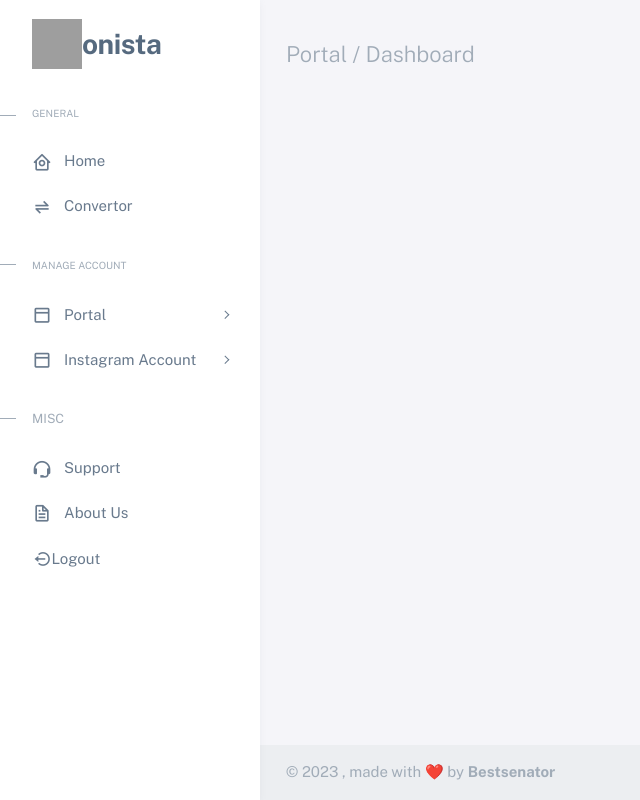
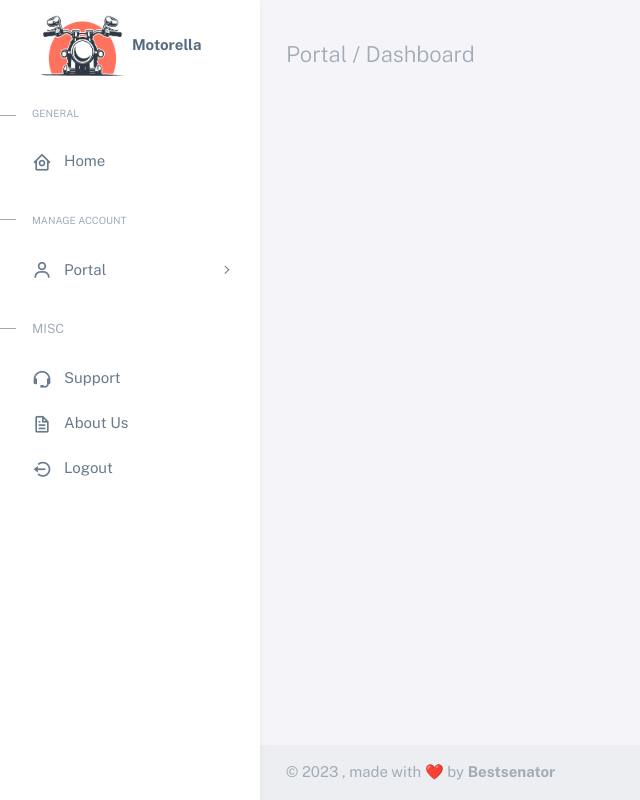
Before and after one commit to Bestsenator/Bike-Delivery, a Django app: template portal/templates/portal/index.html in a window 1280 px wide. Shown: the whole page, without its empty margins (0-640 px from the left). Run offline with Django 4.2, Linux system fonts and the light colour scheme; the template is opened without the code that fills it, so the values that code supplies are empty; some libraries are stand-ins or nearby versions; grey boxes are pictures that could not be loaded.

Commit message:
edit menu's - v2

```diff
--- a/templates/includes/menu-login.html
+++ b/templates/includes/menu-login.html
@@ -12,23 +12,12 @@
                         General
                     </a><ul class="dropdown-menu" aria-labelledby="navbarDropdown1">
                         <li><a class="dropdown-item" href="{% url 'index-main' %}"><i class="menu-icon tf-icons bx bx-home-circle"></i> Home</a></li>
-                        <li><a class="dropdown-item" href="{% url 'convertor-main' %}"><i class='menu-icon tf-icons bx bx-transfer-alt'></i> Convertor</a></li>
                     </ul>
                     </li>
                     <li class="nav-item dropdown"><a class="nav-link dropdown-toggle" href="javascript:void(0)" id="navbarDropdown2" role="button" data-bs-toggle="dropdown" aria-expanded="false">
                         Portal
                     </a><ul class="dropdown-menu" aria-labelledby="navbarDropdown2">
                         <li><a class="dropdown-item" href="{% url 'portal-main' %}">Dashboard</a></li>
-                        <li><a class="dropdown-item" href="{% url 'portal-profile' %}">Profile</a></li>
-                        <li><a class="dropdown-item" href="{% url 'portal-reports' %}">Reports</a></li>
-                    </ul>
-                    </li>
-                    <li class="nav-item dropdown"><a class="nav-link dropdown-toggle" href="javascript:void(0)" id="navbarDropdown2" role="button" data-bs-toggle="dropdown" aria-expanded="false">
-                      Instagram Account
-                    </a><ul class="dropdown-menu" aria-labelledby="navbarDropdown2">
-                        <li><a class="dropdown-item" href="{% url 'portal-main' %}">Post</a></li>
-                        <li><a class="dropdown-item" href="{% url 'portal-main' %}">Story</a></li>
-                        <li><a class="dropdown-item" href="{% url 'portal-main' %}">Scheduler</a></li>
                     </ul>
                     </li>
                     <li class="nav-item dropdown"><a class="nav-link dropdown-toggle" href="javascript:void(0)" id="navbarDropdown2" role="button" data-bs-toggle="dropdown" aria-expanded="false">
@@ -46,13 +35,12 @@
     <!-- Menu -->
     <aside id="layout-menu" class="layout-menu menu-vertical menu bg-menu-theme">
               <div class="app-brand demo">
-                <a href="{% url 'index-main' %}" class="app-brand-link">
+                <a href="" class="app-brand-link">
                   <span class="app-brand-logo demo">
-                    <img src="{% static 'img/LogoDark.png' %}" width="50" height="50" alt="Logo">
+                    <img src="{% static 'img/Logo.png' %}" width="100" height="75" alt="Logo">
                   </span>
-                  <span class="app-brand-text demo menu-text fw-bolder ">onista</span>
+                  <span class="app-brand-text menu-text fw-bolder ">Motorella</span>
                 </a>
-
                 <a href="javascript:void(0);" class="layout-menu-toggle menu-link text-large ms-auto d-block d-xl-none">
                   <i class="bx bx-chevron-left bx-sm align-middle"></i>
                 </a>
@@ -71,20 +59,14 @@
                     <div data-i18n="Analytics">Home</div>
                   </a>
                 </li>
-                <li class="menu-item {{ ConvertorMain }}">
-                  <a href="{% url 'convertor-main' %}" class="menu-link ">
-                    <i class='menu-icon tf-icons bx bx-transfer-alt'></i>
-                    <div data-i18n="Analytics">Convertor</div>
-                  </a>
-                </li>
 
                 <li class="menu-header small text-uppercase">
                   <span class="menu-header-text" style="font-size: 10px;">Manage Account</span>
                 </li>
 
-                <li class="menu-item {{ ReportsActive }} {{ ProfileActive }} {{ DashboardActive }}" >
+                <li class="menu-item {{ DashboardActive }}" >
                   <a href="javascript:void(0);" class="menu-link menu-toggle">
-                    <i class="menu-icon tf-icons bx bx-dock-top"></i>
+                    <i class="menu-icon tf-icons bx bx-user"></i>
                     <div data-i18n="Account Settings">Portal</div>
                   </a>
                   <ul class="menu-sub">
@@ -93,47 +75,8 @@
                         <div data-i18n="Account">Dashboard</div>
                       </a>
                     </li>
-                    <li class="menu-item {{ ProfileActive }}">
-                      <a href="{% url 'portal-profile' %}" class="menu-link">
-                        <div data-i18n="Notifications">Profile</div>
-                      </a>
-                    </li>
-                    <li class="menu-item {{ ReportsActive }}">
-                      <a href="{% url 'portal-reports' %}" class="menu-link">
-                        <div data-i18n="Connections">Reports</div>
-                      </a>
-                    </li>
                   </ul>
                 </li>
-                <li class="menu-item {{ AccountsActive }}  {{ PostActive }}" style="">
-                  <a href="javascript:void(0);" class="menu-link menu-toggle">
-                    <i class="menu-icon tf-icons bx bx-dock-top"></i>
-                    <div data-i18n="Account Settings">Instagram Account</div>
-                  </a>
-                  <ul class="menu-sub">
-                    <li class="menu-item {{ AccountsActive }}">
-                      <a href="{% url 'portal-accounts' %}" class="menu-link">
-                        <div data-i18n="Account">Accounts</div>
-                      </a>
-                    </li>
-                    <li class="menu-item {{ PostActive }}">
-                      <a href="{% url 'portal-post' %}" class="menu-link">
-                        <div data-i18n="Account">Post</div>
-                      </a>
-                    </li>
-                    <li class="menu-item {{ Active }}">
-                      <a href="{% url 'portal-profile' %}" class="menu-link">
-                        <div data-i18n="Notifications">Story</div>
-                      </a>
-                    </li>
-                    <li class="menu-item {{ Active }}">
-                      <a href="{% url 'portal-reports' %}" class="menu-link">
-                        <div data-i18n="Connections">Scheduler</div>
-                      </a>
-                    </li>
-                  </ul>
-                </li>
-
 
                 <!-- Misc -->
                 <li class="menu-header small text-uppercase"><span class="menu-header-text">Misc</span></li>
@@ -158,12 +101,10 @@
                   </a>
                 </li>
                 <li class="menu-item">
-                   <div>
-                       <a href="{% url 'logout' %}" class="menu-link btn btn-sm ">
-                           <i class="bx bx-log-out-circle"></i>
-                           Logout
-                       </a>
-                   </div>
+                  <a href="{% url 'logout' %}" class="menu-link" >
+                    <i class="menu-icon tf-icons bx bx-log-out-circle"></i>
+                    <div data-i18n="Documentation">Logout</div>
+                  </a>
                 </li>
               </ul>
             </aside>
```
Also changed, not shown: templates/includes/menu-notlogin.html (+3 -4 lines).
